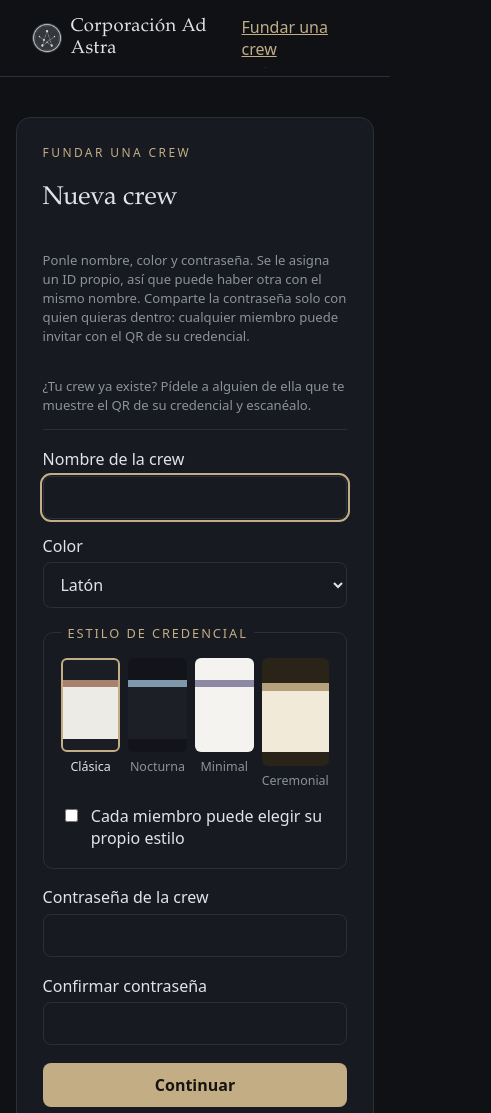
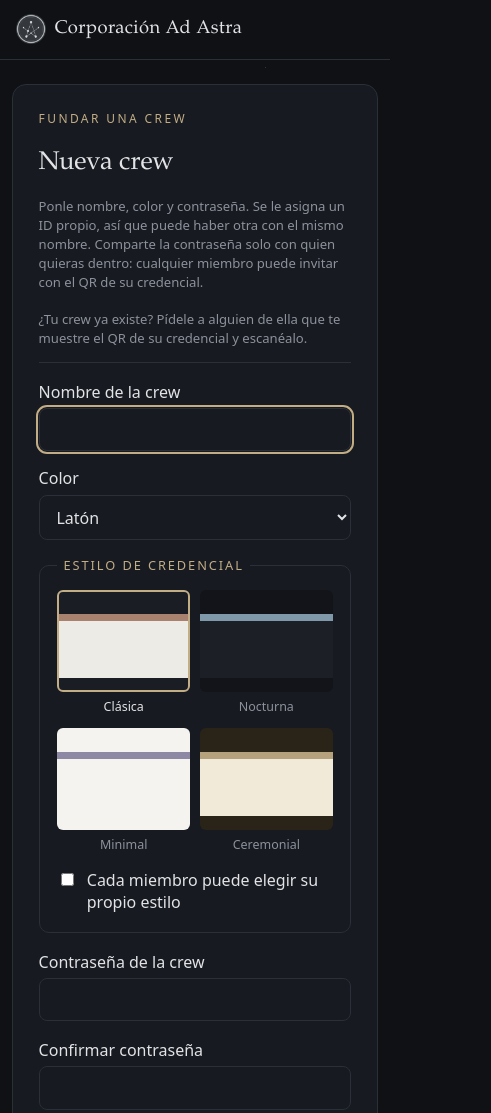
Before and after one commit to AdAstraCorporation/Membership, a plain HTML site: page index.html in a window 390 px wide. Shown: the top 1113 px of the page, 491 px wide, since content can reach past the window. Drawn offline with Linux system fonts and the light colour scheme.

Commit message:
Sin scroll horizontal y sin enlace en la cabecera
- Se quita el enlace "Fundar una crew" de la cabecera
- Scroll horizontal corregido en su origen:
  - los radios ocultos de las muestras de estilo se posicionaban
    respecto a la página; ahora respecto a su muestra
  - los fieldset no se encogían (min-width: min-content por defecto)
  - la credencial y su contenedor no pasan del ancho disponible
- Ajustes para celular: márgenes más chicos, muestras de estilo en dos
  columnas y menos espacio entre los párrafos del formulario
- overflow-x: clip como red de seguridad (verificado también sin ella
  en 360, 390, 768, 1024, 1280 y 1500 px)

Co-Authored-By: Claude Opus 5.5 <noreply@anthropic.com>
Claude-Session: https://claude.ai/code/session_015F81RfbcJNoTMjaHxXrEpE

```diff
--- a/index.html
+++ b/index.html
@@ -14,7 +14,6 @@
 <body>
   <header class="cabecera">
     <a class="marca" href="./"><img class="logo" src="logo.png" alt=""> Corporación Ad Astra</a>
-    <nav><a href="./">Fundar una crew</a></nav>
   </header>
 
 
--- a/style.css
+++ b/style.css
@@ -87,7 +87,7 @@ input:focus, select:focus, textarea:focus { outline: 2px solid var(--acento); ou
 .cred-sinfoto span { color: #8c919b; font-size: .72rem; letter-spacing: .25em; text-transform: uppercase; }
 
 /* Páginas */
-.crear { display: grid; grid-template-columns: minmax(300px, 1fr) auto; gap: 3rem; max-width: 1320px; margin: 0 auto; padding: 2.5rem 1.5rem 4rem; align-items: start; }
+.crear { display: grid; grid-template-columns: minmax(0, 1fr) auto; gap: 3rem; max-width: 1320px; margin: 0 auto; padding: 2.5rem 1.5rem 4rem; align-items: start; }
 .panel-form .sub { margin: .2rem 0 1.8rem; line-height: 1.55; }
 .panel-vista { position: sticky; top: 1.5rem; display: flex; flex-direction: column; align-items: center; gap: 1.2rem; }
 .ver { display: flex; flex-direction: column; align-items: center; gap: 1.2rem; padding: 2.5rem 1rem 4rem; }
@@ -103,7 +103,7 @@ legend { padding: 0 .4rem; color: var(--acento); font-size: .8rem; letter-spacin
 .estado { min-height: 1.5em; margin: 0; text-align: center; color: var(--tenue); word-break: break-all; }
 .estado.error { color: #d08a80; }
 @media (max-width: 1240px) {
-  .crear { grid-template-columns: 1fr; }
+  .crear { grid-template-columns: minmax(0, 1fr); }
   .panel-vista { position: static; }
 }
 @media (max-width: 560px) { .fila { grid-template-columns: 1fr; } }
@@ -190,9 +190,10 @@ legend { padding: 0 .4rem; color: var(--acento); font-size: .8rem; letter-spacin
 .estilo-4 .cred-rol { font-style: italic; }
 
 /* Muestras de estilo en los formularios */
-.muestras { display: grid; grid-template-columns: repeat(4, 1fr); gap: .5rem; }
-.muestra { display: flex; flex-direction: column; align-items: center; gap: .35rem; cursor: pointer; font-size: .78rem; font-weight: 400; color: var(--tenue); }
-.muestra input { position: absolute; opacity: 0; pointer-events: none; }
+.muestras { display: grid; grid-template-columns: repeat(4, minmax(0, 1fr)); gap: .5rem; }
+.muestra span { max-width: 100%; text-align: center; }
+.muestra { position: relative; display: flex; flex-direction: column; align-items: center; gap: .35rem; cursor: pointer; font-size: .78rem; font-weight: 400; color: var(--tenue); }
+.muestra input { position: absolute; top: 0; left: 0; width: 1px; height: 1px; margin: 0; opacity: 0; pointer-events: none; }
 .muestra i { width: 100%; aspect-ratio: .62; border-radius: 6px; border: 2px solid transparent; display: block;
   background: linear-gradient(var(--a) 0 22%, var(--b) 22% 30%, var(--c) 30% 88%, var(--a) 88%); }
 .muestra input:checked + i { border-color: var(--acento); }
@@ -231,4 +232,23 @@ legend { padding: 0 .4rem; color: var(--acento); font-size: .8rem; letter-spacin
 .calidad-qr img { width: 96px; height: 96px; object-fit: contain; image-rendering: pixelated; border-radius: 6px; border: 1px solid var(--borde); background: #ecebe6; }
 .calidad-qr figcaption { font-size: .75rem; color: var(--tenue); text-align: center; max-width: 120px; }
 .nota-unirse { margin: 0; padding-bottom: .9rem; border-bottom: 1px solid var(--borde); }
+/* Sin scroll horizontal: los fieldset no se encogen por defecto y la credencial no debe pasar del ancho */
+html, body { overflow-x: clip; }
+fieldset { min-width: 0; }
+.crear > *, .panel-vista, .ver > * { min-width: 0; max-width: 100%; }
+.caras { max-width: 100%; }
+@media (max-width: 560px) {
+  .crear { padding: 1.5rem 1rem 3rem; gap: 2rem; }
+  .ver { padding: 1.5rem .75rem 3rem; }
+  .caras { padding: 0; }
+  .cabecera { padding: .9rem 1rem; }
+}
+.tarjeta-unirse p { margin: 0; }
+.tarjeta-unirse h2 { margin: .2rem 0 0; }
 .grupo-campos { display: flex; flex-direction: column; gap: 1rem; }
+
+/* Muestras de estilo en pantallas angostas: 2 columnas */
+@media (max-width: 440px) {
+  .muestras { grid-template-columns: repeat(2, minmax(0, 1fr)); gap: .8rem .6rem; }
+  .muestra i { aspect-ratio: 1.3; }
+}
```
